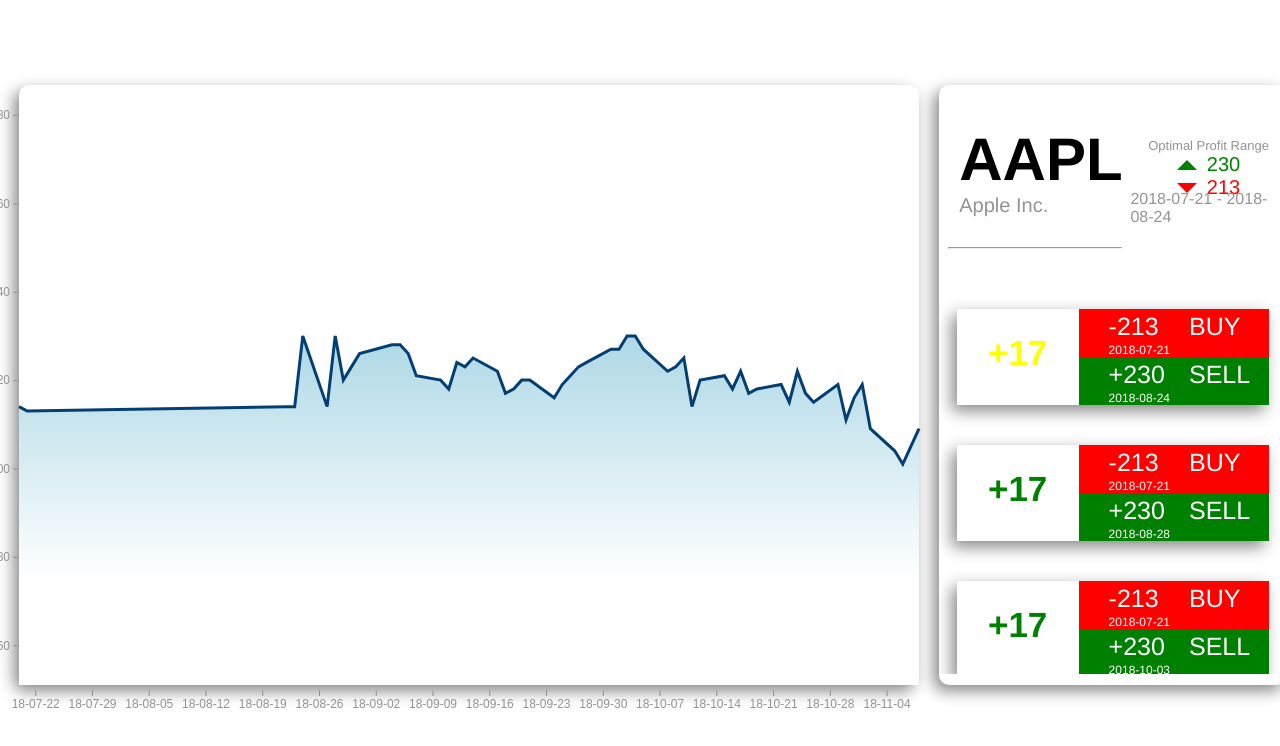
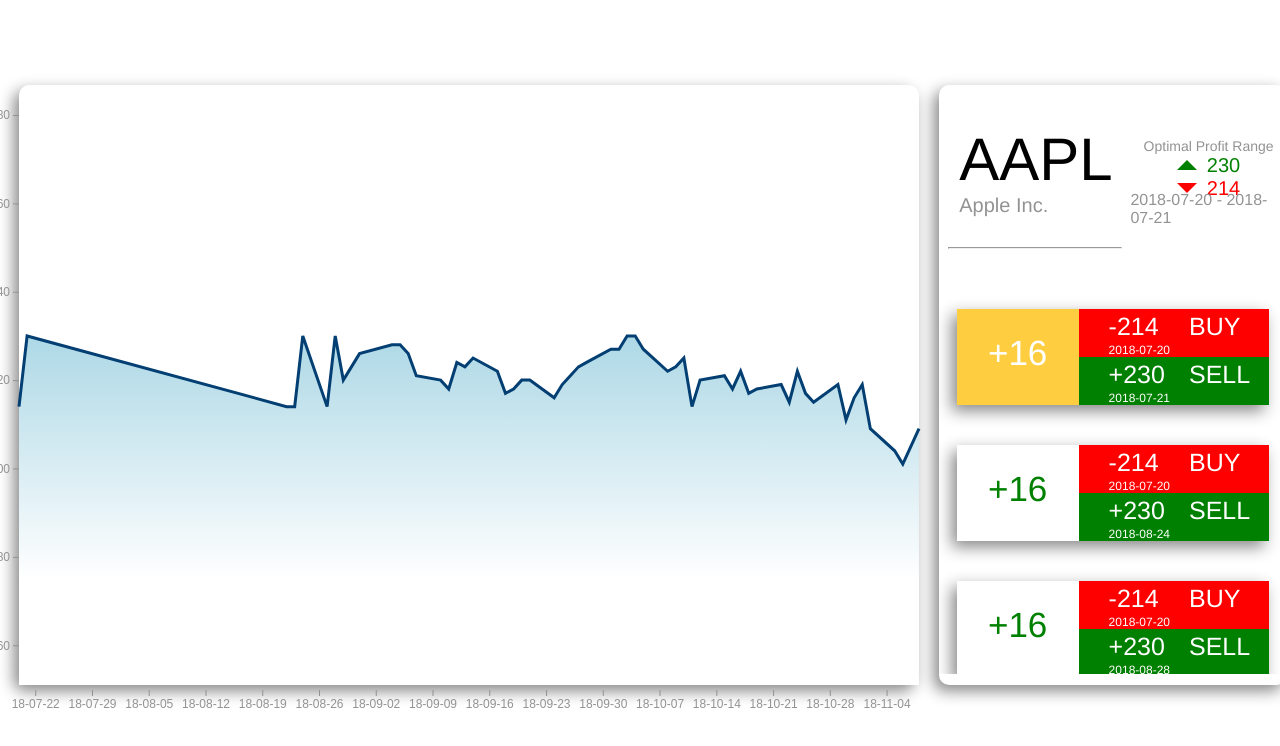
Before and after one commit to mjjply42/APLStockMaxProfit, a React (Create React App) app: page / in a window 1280 px wide. Shown: the top 746 px of the page. Built offline with nearby package versions, Linux system fonts and the light colour scheme.

Commit message:
started refactoring

```diff
--- a/src/App.js
+++ b/src/App.js
@@ -7,6 +7,7 @@
   import { StockInfo } from './components/logic/stockComponent.js';
 
 const stock = {symbol: "AAPL", company: "Apple Inc."};
+const areaGradient = [{stop: 'lightblue', offset: '0%'}, {stop: 'white', offset: '70%'}]
 
 
 
@@ -14,11 +15,16 @@
 
   const svgRef = useRef();
   const [ csvData, updateData ] = useState();
+  const [ noData, updateDataPull ] = useState(false);
   const [ gains, updateGains ] = useState();
 
   const margin = { top: 30, right: 132, bottom: 30, left: 50 };
   const width = 900;
   const height = 600;
+
+  let dateFormatter = timeFormat("%y-%m-%d");
+  let parseDate = timeParse("%Y-%m-%e");
+  let formatValue = format(",");
 
   const drawGainLine = (date, orig) => {
     const svg = select(svgRef.current);
@@ -48,51 +54,32 @@
     })
   }
 
+  const buildStockGraph = () => {
+    const svg = select(svgRef.current);
+    csv(appleData).then((data) => {
+      if (data.length < 1)
+      {
+        updateDataPull(true);
+        return;
+      }
 
-
-  useEffect(() => {
-    const svg = select(svgRef.current);
-
-    csv(appleData).then((data) => {
-      if (!data)
-        return;
       updateData(data)
       let profitObject = maxProfit(data);
+      if (profitObject[0].id !== null)
+      {
         updateGains(maxGains(profitObject, data));
-      let parseDate = timeParse("%Y-%m-%e");
+      }
+
       let bisectDate = bisector(function(d) { return d.date; }).left;
-      let formatValue = format(",");
-      let dateFormatter = timeFormat("%y-%m-%d");
-
       let x = scaleTime()
           .range([0, width]);
 
       let y = scaleLinear()
           .range([height, margin.top]);
 
-            const xAxis = axisBottom(x)
-            .ticks(12)
-            .tickFormat(dateFormatter);
-          svg.select('.x-axis')
-            .call(xAxis);
-
-          const yAxis = axisLeft(y)
-          .ticks(8)
-          svg.select('.y-axis')
-            .call(yAxis);
-
       svg.append("g")
           .attr("class", "grid")
           .attr("transform", "translate(0," + height + ")")
-
-    let liner = line()
-        .x(function(d) { return x(d.date); })
-        .y(function(d) { return y(d.price); });
-
-    var arear = area()
-        .x(function(d) { return x(d.date); })
-        .y0(height)
-        .y1(function(d) { return y(d.price); });
 
       let tooltip = select(".container").append("div")
           .attr("class", "tooltip")
@@ -104,42 +91,11 @@
 
           data.sort(function(a, b) {
             return a.date - b.date;
-        });
-        let dataClone = JSON.parse(JSON.stringify(data));
-        dataClone.sort(function(a, b) {
-          return a.price - b.price;
-      });
-        x.domain([data[0].date, data[data.length - 1].date]);
-        y.domain(extent(data, function(d, index) {
-          if (d.price === dataClone[0].price)
-            return (d.price - 50);
-          if (d.price === dataClone[dataClone.length - 1].price)
-            return (d.price + 50);
-          return (d.price);
-        }));
-
-        svg.append("g")
-            .attr("class", "x-axis")
-            .attr("transform", "translate(0," + (height + 5) + ")")
-            .call(xAxis);
-
-        svg.append("g")
-            .attr("class", "y-axis")
-            .call(yAxis)
-            .append("text")
-            .attr("transform", "translate(0," + width + ")")
-            .style("text-anchor", "end")
-            .text("Price");
-
-        svg.append("path")
-            .datum(data)
-            .attr("class", "area")
-            .attr("d", arear);
-
-        svg.append("path")
-            .datum(data)
-            .attr("class", "line")
-            .attr("d", liner);
+        } );
+      setAxisDomains(x, y, data);
+      addAxisToChart(x, y, svg);
+      createShadedArea(x, y, data);
+      addLineToChart(x, y, data, svg);
 
         let focus = svg.append("g")
             .attr("class", "focus")
@@ -167,43 +123,6 @@
             .on("mouseout", function() { focus.style("display", "none"); tooltip.style("display", "none"); })
             .on("mousemove", mousemove);
 
-
-            const graphArea = svg
-  .append('g')
-  .attr('transform', `translate(${margin.left}, ${margin.top})`);
-
-  const defs = svg.append('defs');
-  const bgGradient = defs
-.append('linearGradient')
-.attr('id', 'area-gradient')
-.attr('gradientTransform', 'rotate(90)');
-
-bgGradient
-  .append('stop')
-  .attr('stop-color', 'lightblue')
-  .attr('offset', '0%');
-bgGradient
-  .append('stop')
-  .attr('stop-color', 'white')
-  .attr('offset', '70%');
-
-            let path = select('.line');
-            const pathLength = path.node().getTotalLength();
-            const transitionPath = transition()
-              .duration(1500);
-
-            path
-              .attr('stroke-dashoffset', pathLength)
-              .attr('stroke-dasharray', pathLength)
-              .transition(transitionPath)
-              .attr('stroke-dashoffset', 0);
-
-            let shaded = select('.area');
-            shaded
-              .transition()
-              .duration(2500)
-              .attr("fill-opacity", 1)
-
         function mousemove() {
             let x0 = x.invert(mouse(this)[0]),
                 i = bisectDate(data, x0, 1),
@@ -216,6 +135,11 @@
             tooltip.select(".tooltip-price").text(formatValue(d.price));
         }
     });
+  }
+
+
+  useEffect(() => {
+    buildStockGraph();
   },[]);
 
   const maxProfit = (prices) => {
@@ -275,15 +199,133 @@
     updateGains(gainCopy);
   }
 
+  const getAreaElement = (x, y, data) => {
+    let arear = area()
+        .x(function(d) { return x(d.date); })
+        .y0(height)
+        .y1(function(d) { return y(d.price); });
+    return (arear);
+  }
+
+  const appendNewArea = (svg, data, arear) => {
+    svg.append("path")
+        .datum(data)
+        .attr("class", "area")
+        .attr("d", arear);
+  }
+
+  const setAreaTransition = () => {
+    let shaded = select('.area');
+    shaded
+        .transition()
+        .duration(2500)
+        .attr("fill-opacity", 1)
+  }
+
+  const createGradient = (defs) => {
+    const bgGradient = defs
+        .append('linearGradient')
+        .attr('id', 'area-gradient')
+        .attr('gradientTransform', 'rotate(90)');
+    areaGradient.map((item) => {
+      bgGradient
+        .append('stop')
+        .attr('stop-color', item.stop)
+        .attr('offset', item.offset)
+    })
+  }
+
+  const createShadedArea = (x, y, data) => {
+    const svg = select(svgRef.current);
+    const defs = svg.append('defs');
+    let arear = getAreaElement(x, y, data);
+    appendNewArea(svg, data, arear);
+    /*const graphArea = svg
+        .append('g')
+        .attr('transform', `translate(${margin.left}, ${margin.top})`);*/
+    createGradient(defs);
+    setAreaTransition();
+  }
+
+  const setAxisDomains = (x, y, data) => {
+    let dataClone = JSON.parse(JSON.stringify(data));
+      dataClone.sort(function(a, b) {
+        return a.price - b.price;
+      });
+      x.domain([data[0].date, data[data.length - 1].date]);
+      y.domain(extent(data, function(d, index) {
+          if (d.price === dataClone[0].price)
+            return (d.price - 50);
+          if (d.price === dataClone[dataClone.length - 1].price)
+            return (d.price + 50);
+          return (d.price);
+        }));
+  }
+
+  const addAxisToChart = (x, y, svg) => {
+    const xAxis = axisBottom(x)
+        .ticks(12)
+        .tickFormat(dateFormatter);
+        svg.select('.x-axis')
+            .call(xAxis);
+
+    const yAxis = axisLeft(y)
+        .ticks(8)
+        svg.select('.y-axis')
+            .call(yAxis);
+
+    svg.append("g")
+        .attr("class", "x-axis")
+        .attr("transform", "translate(0," + (height + 5) + ")")
+        .call(xAxis);
+
+    svg.append("g")
+        .attr("class", "y-axis")
+        .call(yAxis)
+        .append("text")
+        .attr("transform", "translate(0," + width + ")")
+        .style("text-anchor", "end")
+        .text("Price");
+  }
+
+  const animateLine = () => {
+    let path = select('.line');
+    const pathLength = path.node().getTotalLength();
+    const transitionPath = transition()
+        .duration(1500);
+
+    path
+        .attr('stroke-dashoffset', pathLength)
+        .attr('stroke-dasharray', pathLength)
+        .transition(transitionPath)
+        .attr('stroke-dashoffset', 0);
+  }
+
+  const addLineToChart = (x, y, data, svg) => {
+    let liner = line()
+        .x(function(d) { return x(d.date); })
+        .y(function(d) { return y(d.price); });
+    svg.append("path")
+        .datum(data)
+        .attr("class", "line")
+        .attr("d", liner);
+    animateLine();
+  }
+
   const gainAdjust = (gain) => {
-    adjustSelectedItem(gain)
+    adjustSelectedItem(gain);
     drawGainLine([gain.buy.date, gain.sell.date], csvData);
   };
 
   return (
-        <div className='container' style={styles.appContainer}>
-          <svg width='900' height='600' style={styles.chartContainer} ref={ svgRef }>
-          </svg>
+        <div className='container' style={ styles.appContainer} >
+          {!noData && <svg width='900' height='600' style={ styles.chartContainer } ref={ svgRef }>
+          </svg>}
+          {noData && <div style={ styles.chartContainer }>
+            <div style={ styles.emptyContainer}>
+              <h1 style={ styles.noData }>No Data Available</h1>
+            </div>
+          </div>}
           <StockInfo stock={ stock } data={ gains } passGain={ gainAdjust }/>
         </div>
   );
@@ -304,6 +346,20 @@
     marginLeft: '26px',
     marginRight: '20px',
     marginTop: '70px',
+    width: '900px',
+    height: '600px',
+  },
+  emptyContainer: {
+    wdith: '100%',
+    height: '100%',
+    display: 'flex',
+    alignItems: 'center',
+    justifyContent: 'center',
+  },
+  noData: {
+    fontSize: '60px',
+    color: '#939393',
+    fontWeight: '200',
   }
 }
 
--- a/src/components/logic/stockComponent.js
+++ b/src/components/logic/stockComponent.js
@@ -71,12 +71,14 @@
     symbol: {
         fontSize: '60px',
         marginLeft: '20px',
+        fontWeight: '100',
     },
     companyName: {
         fontSize: '20px',
         marginTop: '-40px',
         marginLeft: '20px',
         color: '#939393',
+        fontWeight: '300',
     },
     nameLineBreak :{
         color: 'black',
--- a/src/components/presentation/gainComponent.js
+++ b/src/components/presentation/gainComponent.js
@@ -3,7 +3,6 @@
 
 export const GainBlock = (props) => {
     const { gain, optimal } = props
-    console.log("GGGGG: ", gain)
     return (
         <>
         <div onClick={()=>{props.passGain(gain)}} style={{boxShadow: (!gain.selected ? ('-5px 6px 15px #888888') : ('0px 0px 15px 10px steelblue')),
@@ -12,13 +11,15 @@
                 minHeight: '50px',
                 display: 'flex',
                 marginBottom: '40px',
-                cursor: 'pointer',}}>
+                cursor: 'pointer',
+                backgroundColor: (optimal ?((gain.id === optimal.id) ? '#FFCE40': undefined):undefined),}}>
             <div style={styles.profitDiv}>
                 <h1 style={{minWidth: '110px',
                         fontSize: '35px',
-                        color: (optimal ?((gain.id === optimal.id) ? 'yellow': 'green'):'green'),
+                        color: (optimal ?((gain.id === optimal.id) ? 'white': 'green'):'green'),
                         gridArea: 'profit',
-                        textAlign: 'center',}}> +{ gain.profit } </h1>
+                        textAlign: 'center',
+                        fontWeight: (optimal ?((gain.id === optimal.id) ? '500': '300'):'300'),}}> +{ gain.profit } </h1>
             </div>
             <div style={ styles.buySell }>
                 <Buy buy={ gain.buy }/>
--- a/src/components/presentation/optimalComponent.js
+++ b/src/components/presentation/optimalComponent.js
@@ -29,6 +29,7 @@
             <div style={styles.mainContainer}>
             <p style={ styles.title }>Optimal Profit Range</p>
                 <div style={ styles.sellContainer }>
+                    <span style={ styles.upArrow }></span>
                     <p style={ styles.optimalSellPrice }>N/A</p>
                 </div>
                 <div style={ styles.buyContainer }>
@@ -101,10 +102,12 @@
         marginTop: '-58px',
         fontSize: '16px',
         color: '#939393',
+        fontWeight: '200',
     },
     title: {
-        fontSize: '13px',
+        fontSize: '14px',
         textAlign: 'center',
         color: '#939393',
+        fontWeight: '300',
     },
 }
--- a/src/components/presentation/stockAction.js
+++ b/src/components/presentation/stockAction.js
@@ -51,11 +51,13 @@
         width: '50%',
         fontSize: '25px',
         color: 'white',
+        fontWeight: '300',
     },
     dateBuy: {
         fontSize: '12px',
         color: 'white',
         marginLeft: '30px',
+        fontWeight: '200',
     },
     dateBuyContainer: {
         backgroundColor: 'red',
@@ -78,12 +80,14 @@
         marginTop: '3px',
         fontSize: '25px',
         color: 'white',
+        fontWeight: '300',
     },
     dateSell: {
         fontSize: '12px',
         backgroundColor: 'green',
         color: 'white',
         marginLeft: '30px',
+        fontWeight: '200',
     },
     dateSellContainer: {
         backgroundColor: 'green',
```
Also changed, not shown: src/apple.csv. Lines whose indentation alone changed are shown as unchanged.
